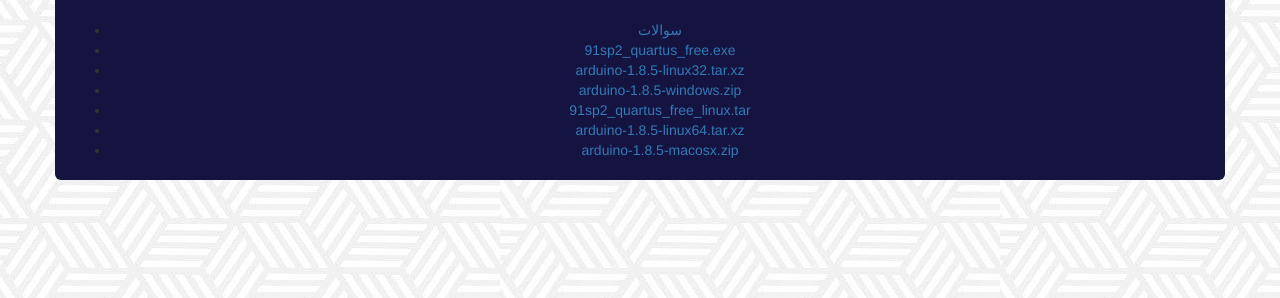
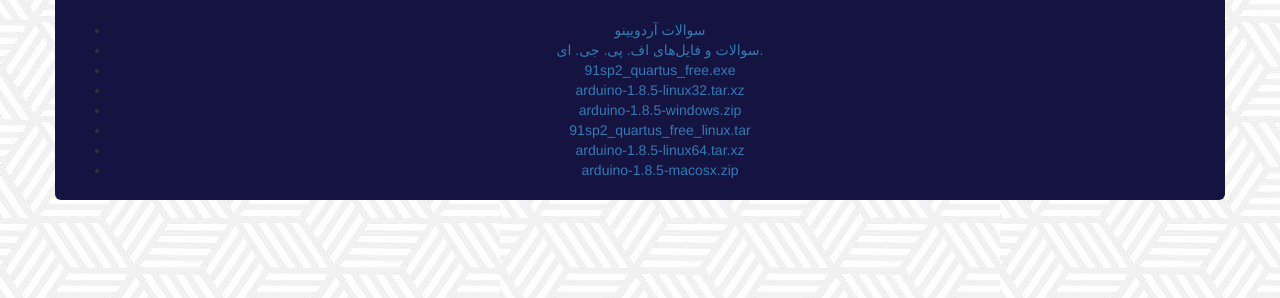
Before and after one commit to altostratous/gatuino-scoreboard, a Django app: template features/templates/scoreboard.html in a window 1280 px wide. Shown: the part 203-501 px from the top of the page. Run offline with Django 3.2, Linux system fonts and the light colour scheme; the template is opened without the code that fills it, so the values that code supplies are empty; parts of the project's set-up code (start-up, migrations or seed data) failed here and were passed over; some libraries are stand-ins or nearby versions.

Commit message:
Add fpga links

```diff
--- a/features/templates/scoreboard.html
+++ b/features/templates/scoreboard.html
@@ -25,7 +25,8 @@
     </tbody>
 </table>
 <ul>
-    <li><a href="/static/Problems.pdf">سوالات</a></li>
+    <li><a href="/static/Problems.pdf">سوالات آردویینو</a></li>
+    <li><a href="/static/FPGAfiles.zip">سوالات و فایل‌های اف. پی. جی. ای.</a></li>
     <li><a href="/static/91sp2_quartus_free.exe">91sp2_quartus_free.exe</a></li>
     <li><a href="/static/arduino-1.8.5-linux32.tar.xz">arduino-1.8.5-linux32.tar.xz</a></li>
     <li><a href="/static/arduino-1.8.5-windows.zip">arduino-1.8.5-windows.zip</a></li>
```
